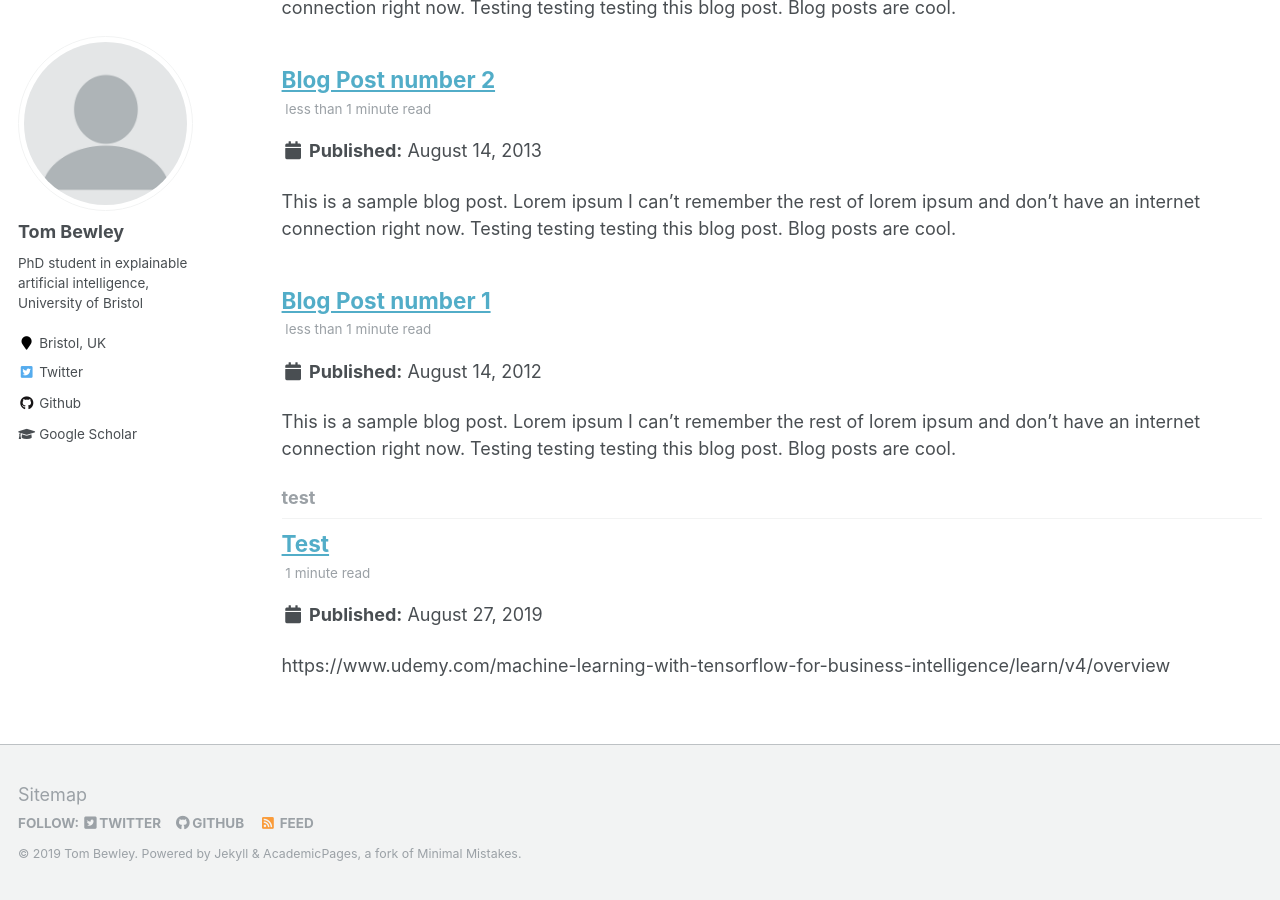
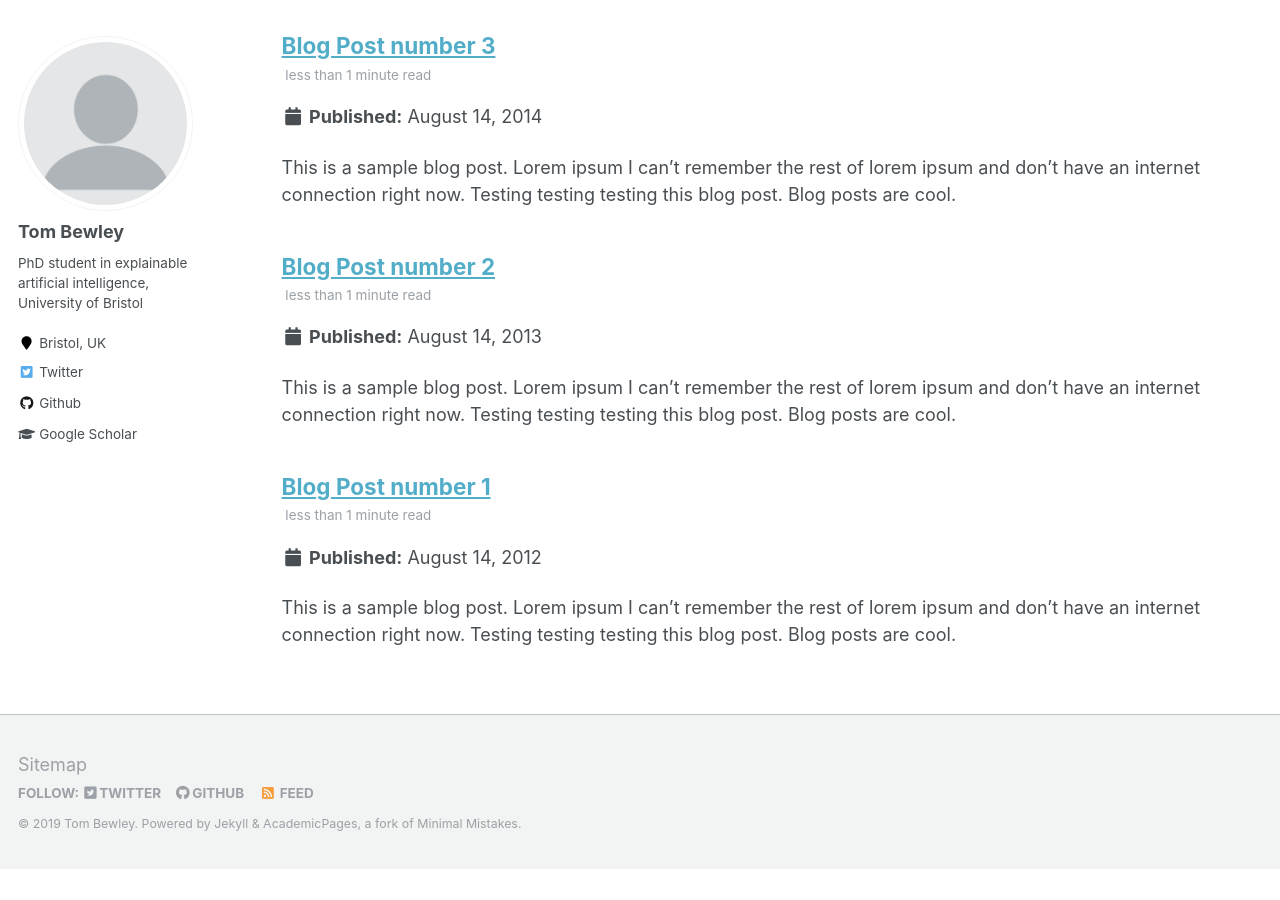
Before and after one commit to tombewley/tombewley.github.io, a Jekyll site: the page built from _pages/tag-archive.html, in a window 1280 px wide and 900 px high, scrolled down 2977 px. Built offline with Jekyll 4.4.1, drawn with Linux system fonts in a browser that asks for light colours; after the commit the page ends 3846 px from its top, so only the background shows below that; some of the changed lines change nothing that is shown; some of the changed text lies outside the part shown.

Commit message:
Update 2019-08-27-test.md

```diff
--- a/_posts/2019-08-27-test.md
+++ b/_posts/2019-08-27-test.md
@@ -1,14 +1,10 @@
 ---
 title: 'Test'
 date: 2019-08-27
-permalink: /posts/2010/08/test/
+permalink: /posts/2019/08/test/
 tags:
-  - test
+  - category1
 ---
-
-https://www.udemy.com/machine-learning-with-tensorflow-for-business-intelligence/learn/v4/overview
-
-------
 
 #### Pre-processing
 
@@ -30,11 +26,12 @@
 
 - Initialisation of parameters is important: we want to cover a decent spread to make use of the nonlinearities (basically linear around zero) without encroaching too much onto the flat regions, where gradients fall to zero. *Xavier initialisation* achieves this.
 
-#### O
+#### Optimisation
 
 - *Stochastic gradient descent*, which involves dividing the training set into batches, is generally much faster (and allows parallelisation) at the cost of slightly reduced accuracy).
 
 - *Momentum* helps to avoid local minimum in the same way that a ball rolling down a hill does not get stick in a small divot. Implemented by retaining last weight derivative and using again:
+
   $$
   w\leftarrow w+\Delta w_t+\alpha\times\Delta w_{t-1}
   $$
```
